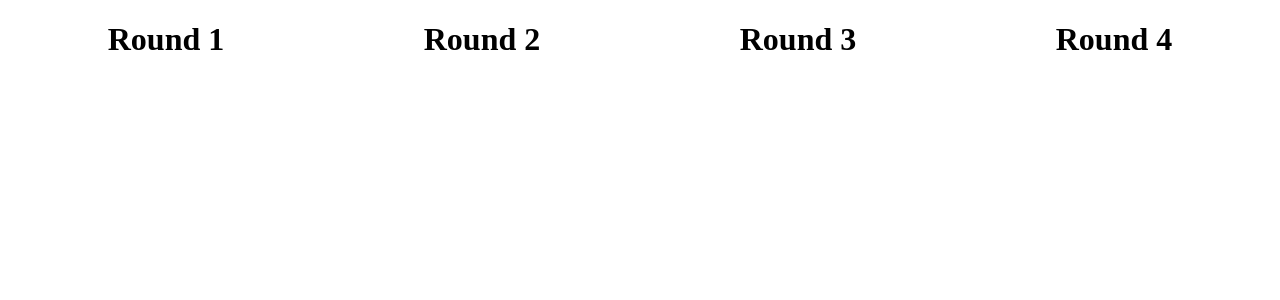
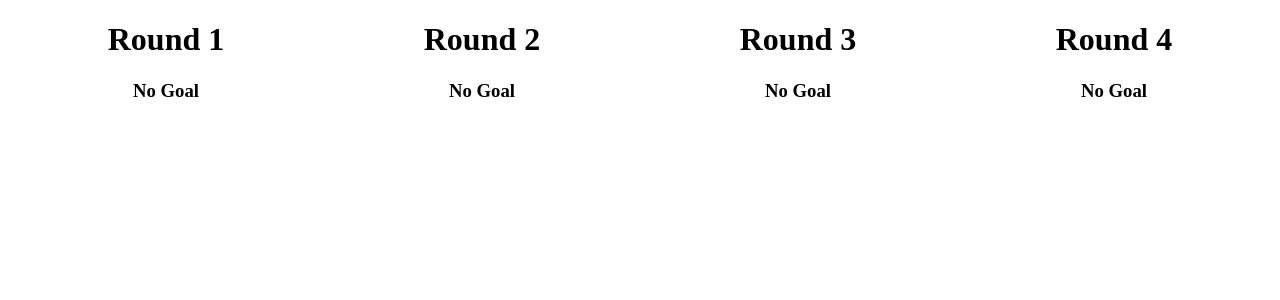
Before and after one commit to Jonah4chalk/birdie-game-tabletop-sim, a Django app: page /aviary/board/6/goals in a window 1280 px wide. Shown: the part 63-363 px from the top of the page. Run offline with Django 4.2, Linux system fonts and the light colour scheme; data comes from the database, SQL or seed files in the repository; data that the repository does not hold is empty.

Commit message:
- update gitignore - added end of round goals to board model

```diff
--- a/birdie-game/aviary/models.py
+++ b/birdie-game/aviary/models.py
@@ -66,31 +66,42 @@ class BirdCard(models.Model):
 class EndRoundGoal(models.Model):
     goal = models.CharField(max_length=200)
     round = models.PositiveIntegerField(default=1)
-    board = models.ForeignKey("Board", on_delete=models.SET_NULL, null=True, blank=True)
 
     def __str__(self):
         return self.goal
 
+    @classmethod
+    def create_default_goal(cls):
+        goal, created = cls.objects.get_or_create(
+            goal="No Goal",
+            round=1,
+        )
+        return goal.pk
+
+
 class Board(models.Model):
     forest_nectar = models.PositiveIntegerField(default=0)
-    forest_1 = models.ForeignKey(BirdCard, related_name="Forest1", on_delete=models.SET_NULL, null=True, blank=True)
-    forest_2 = models.ForeignKey(BirdCard, related_name="Forest2", on_delete=models.SET_NULL, null=True, blank=True)
-    forest_3 = models.ForeignKey(BirdCard, related_name="Forest3", on_delete=models.SET_NULL, null=True, blank=True)
-    forest_4 = models.ForeignKey(BirdCard, related_name="Forest4", on_delete=models.SET_NULL, null=True, blank=True)
-    forest_5 = models.ForeignKey(BirdCard, related_name="Forest5", on_delete=models.SET_NULL, null=True, blank=True)
+    forest_1 = models.ForeignKey("BirdCard", related_name="Forest1", on_delete=models.SET_NULL, null=True, blank=True)
+    forest_2 = models.ForeignKey("BirdCard", related_name="Forest2", on_delete=models.SET_NULL, null=True, blank=True)
+    forest_3 = models.ForeignKey("BirdCard", related_name="Forest3", on_delete=models.SET_NULL, null=True, blank=True)
+    forest_4 = models.ForeignKey("BirdCard", related_name="Forest4", on_delete=models.SET_NULL, null=True, blank=True)
+    forest_5 = models.ForeignKey("BirdCard", related_name="Forest5", on_delete=models.SET_NULL, null=True, blank=True)
     grassland_nectar = models.PositiveIntegerField(default=0)
-    grassland_1 = models.ForeignKey(BirdCard, related_name="Grassland1", on_delete=models.SET_NULL, null=True, blank=True)
-    grassland_2 = models.ForeignKey(BirdCard, related_name="Grassland2", on_delete=models.SET_NULL, null=True, blank=True)
-    grassland_3 = models.ForeignKey(BirdCard, related_name="Grassland3", on_delete=models.SET_NULL, null=True, blank=True)
-    grassland_4 = models.ForeignKey(BirdCard, related_name="Grassland4", on_delete=models.SET_NULL, null=True, blank=True)
-    grassland_5 = models.ForeignKey(BirdCard, related_name="Grassland5", on_delete=models.SET_NULL, null=True, blank=True)
+    grassland_1 = models.ForeignKey("BirdCard", related_name="Grassland1", on_delete=models.SET_NULL, null=True, blank=True)
+    grassland_2 = models.ForeignKey("BirdCard", related_name="Grassland2", on_delete=models.SET_NULL, null=True, blank=True)
+    grassland_3 = models.ForeignKey("BirdCard", related_name="Grassland3", on_delete=models.SET_NULL, null=True, blank=True)
+    grassland_4 = models.ForeignKey("BirdCard", related_name="Grassland4", on_delete=models.SET_NULL, null=True, blank=True)
+    grassland_5 = models.ForeignKey("BirdCard", related_name="Grassland5", on_delete=models.SET_NULL, null=True, blank=True)
     wetland_nectar = models.PositiveIntegerField(default=0)
-    wetland_1 = models.ForeignKey(BirdCard, related_name="Wetland1", on_delete=models.SET_NULL, null=True, blank=True)
-    wetland_2 = models.ForeignKey(BirdCard, related_name="Wetland2", on_delete=models.SET_NULL, null=True, blank=True)
-    wetland_3 = models.ForeignKey(BirdCard, related_name="Wetland3", on_delete=models.SET_NULL, null=True, blank=True)
-    wetland_4 = models.ForeignKey(BirdCard, related_name="Wetland4", on_delete=models.SET_NULL, null=True, blank=True)
-    wetland_5 = models.ForeignKey(BirdCard, related_name="Wetland5", on_delete=models.SET_NULL, null=True, blank=True)
-    # end_of_round_1_goal = models.ForeignKey(EndRoundGoal, related_name="EndRoundGoal1", on_delete=models.SET_NULL, null=True, blank=True)
+    wetland_1 = models.ForeignKey("BirdCard", related_name="Wetland1", on_delete=models.SET_NULL, null=True, blank=True)
+    wetland_2 = models.ForeignKey("BirdCard", related_name="Wetland2", on_delete=models.SET_NULL, null=True, blank=True)
+    wetland_3 = models.ForeignKey("BirdCard", related_name="Wetland3", on_delete=models.SET_NULL, null=True, blank=True)
+    wetland_4 = models.ForeignKey("BirdCard", related_name="Wetland4", on_delete=models.SET_NULL, null=True, blank=True)
+    wetland_5 = models.ForeignKey("BirdCard", related_name="Wetland5", on_delete=models.SET_NULL, null=True, blank=True)
+    end_of_round_1_goal = models.ForeignKey("EndRoundGoal", related_name="EndRoundGoal1", on_delete=models.SET_DEFAULT, default=EndRoundGoal.create_default_goal)
+    end_of_round_2_goal = models.ForeignKey("EndRoundGoal", related_name="EndRoundGoal2", on_delete=models.SET_DEFAULT, default=EndRoundGoal.create_default_goal)
+    end_of_round_3_goal = models.ForeignKey("EndRoundGoal", related_name="EndRoundGoal3", on_delete=models.SET_DEFAULT, default=EndRoundGoal.create_default_goal)
+    end_of_round_4_goal = models.ForeignKey("EndRoundGoal", related_name="EndRoundGoal4", on_delete=models.SET_DEFAULT, default=EndRoundGoal.create_default_goal)
 
 class Food(models.Model):
     id = models.AutoField(primary_key=True)
@@ -100,7 +111,7 @@ class Food(models.Model):
         return self.food_name
 
 class FoodJunction(models.Model):
-    card = models.ForeignKey(BirdCard, on_delete=models.CASCADE)
+    card = models.ForeignKey("BirdCard", on_delete=models.CASCADE)
     food = models.ManyToManyField(Food)
 
     def __str__(self):
--- a/birdie-game/aviary/templates/aviary/board.html
+++ b/birdie-game/aviary/templates/aviary/board.html
@@ -7,7 +7,7 @@
 <div class="navbar">
     <a href="" class="button" id="bonus">Bonus Cards</a>
     <a href="{% url 'bird_add' board.pk %}" class="button" id="edit">Edit Board</a>
-    <a href="" class="button" id="round-goals">End of Round Goals</a>
+    <a href="{% url 'end_of_round_goals' board.pk %}" class="button" id="round-goals">End of Round Goals</a>
 </div>
 <div class="board">
     <div class="nectar">{{ board.forest_nectar }}</div>
--- a/birdie-game/aviary/templates/aviary/end_of_round_goals.html
+++ b/birdie-game/aviary/templates/aviary/end_of_round_goals.html
@@ -6,31 +6,31 @@
 <div class="navbar">
     <a href="" class="button" id="bonus">Bonus Cards</a>
     <a href="" class="button" id="edit">Edit Goals</a>
-    <a href="{% url 'board' board_pk %}" class="button" id="board">Board</a>
+    <a href="{% url 'board' board.pk %}" class="button" id="board">Board</a>
 </div>
 <div class="body">
     <div class="round">
         <h1>Round 1</h1>
-        {% if round_1 %}
-            <h3>{{ round_1.goal }}</h3>
+        {% if board.end_of_round_1_goal %}
+            <h3>{{ board.end_of_round_1_goal.goal }}</h3>
         {% endif %}
     </div>
     <div class="round">
         <h1>Round 2</h1>
-        {% if round_2 %}
-            <h3>{{ round_2.goal }}</h3>
+        {% if board.end_of_round_2_goal %}
+            <h3>{{ board.end_of_round_2_goal.goal }}</h3>
         {% endif %}
     </div>
     <div class="round">
         <h1>Round 3</h1>
-        {% if round_3 %}
-            <h3>{{ round_3.goal }}</h3>
+        {% if board.end_of_round_3_goal %}
+            <h3>{{ board.end_of_round_3_goal.goal }}</h3>
         {% endif %}
     </div>
     <div class="round">
         <h1>Round 4</h1>
-        {% if round_4 %}
-            <h3>{{ round_4.goal }}</h3>
+        {% if board.end_of_round_4_goal %}
+            <h3>{{ board.end_of_round_4_goal.goal }}</h3>
         {% endif %}
     </div>
 </div>
--- a/birdie-game/aviary/views.py
+++ b/birdie-game/aviary/views.py
@@ -70,33 +70,5 @@ def create_board(request):
     return redirect('board', pk=new_board.pk)
 
 def end_of_round_goals(request, pk):
-    try:
-        board = Board.objects.get(pk=pk)
-    except Board.DoesNotExist:
-        raise Http404("Board does not exist")
-
-    end_of_round_goals = EndRoundGoal.objects.filter(board=board)
-    try:
-        round_1 = end_of_round_goals.get(round=1)
-    except EndRoundGoal.DoesNotExist:
-        round_1 = None
-    try:
-        round_2 = end_of_round_goals.get(round=2)
-    except EndRoundGoal.DoesNotExist:
-        round_2 = None
-    try:
-        round_3 = end_of_round_goals.get(round=3)
-    except EndRoundGoal.DoesNotExist:
-        round_3 = None
-    try:
-        round_4 = end_of_round_goals.get(round=4)
-    except EndRoundGoal.DoesNotExist:
-        round_4 = None
-    context = {
-        "board_pk": board.pk,
-        "round_1": round_1,
-        "round_2": round_2,
-        "round_3": round_3,
-        "round_4": round_4,
-    }
-    return render(request, "aviary/end_of_round_goals.html", context)
+    board = Board.objects.get(pk=pk)
+    return render(request, 'aviary/end_of_round_goals.html', {'board': board})
```
Also changed, not shown: birdie-game/aviary/migrations/0017_alter_birdcard_options_alter_foodjunction_options.py (added), birdie-game/aviary/migrations/0018_board_end_of_round_1_goal_board_end_of_round_2_goal_and_more.py (added), birdie-game/aviary/migrations/0019_remove_endroundgoal_board_and_more.py (added), birdie-game/aviary/migrations/0020_alter_board_end_of_round_1_goal_and_more.py (added), 1 other file.
